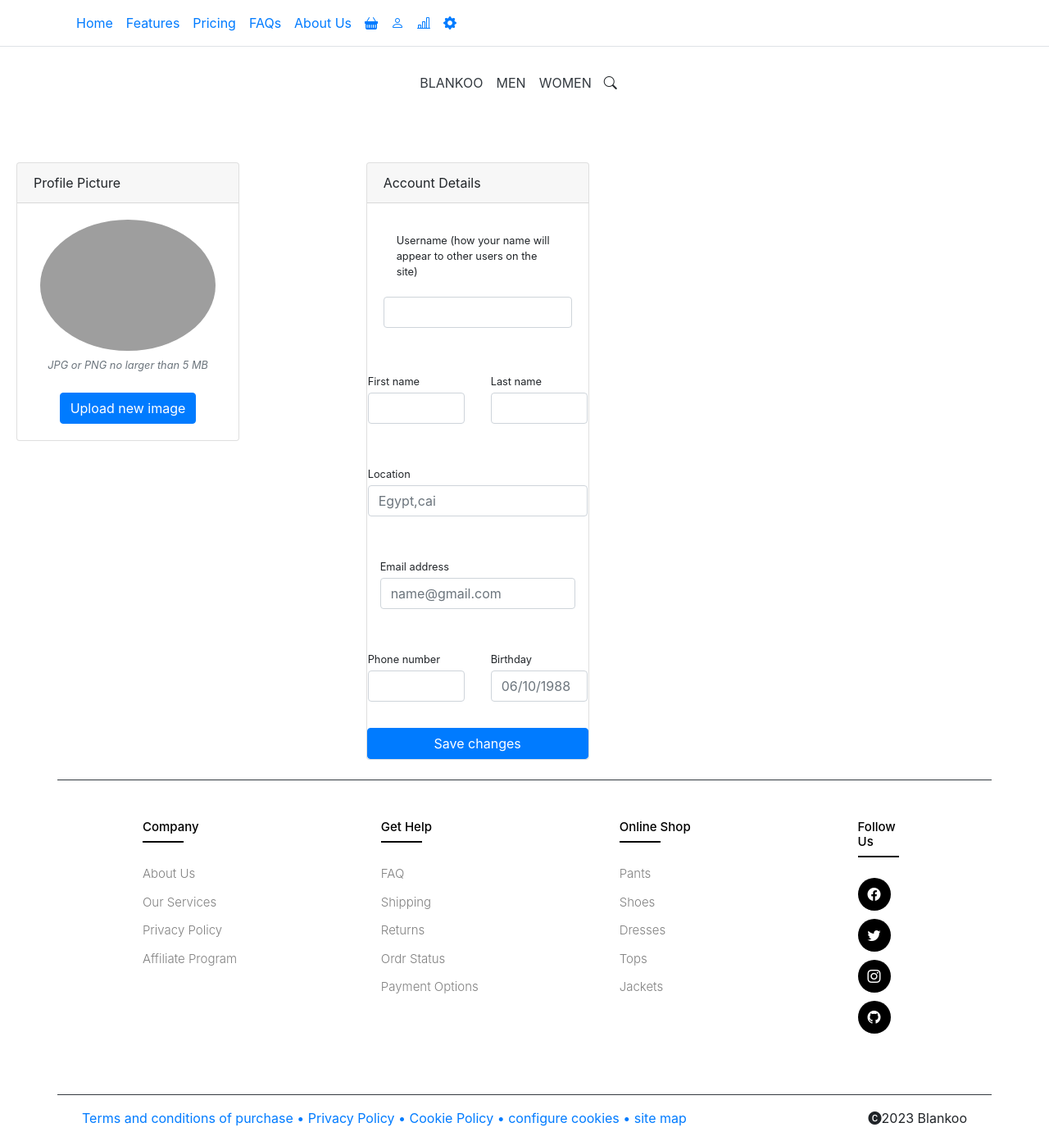
After one commit to zayaty750/Ecommerce-Final, a Node server app: template views/profile.ejs in a window 1280 px wide. The commit adds this page. Shown: the whole page at 82% size. Run offline with Node 20, Linux system fonts and the light colour scheme; the template is opened without the code that fills it, so the values that code supplies are empty; some libraries are stand-ins or nearby versions; grey boxes are pictures that could not be loaded.

Commit message:
updated by nour

```diff
--- /dev/null
+++ b/public/Style/profile.css
@@ -0,0 +1,43 @@
+body{margin-top:20px;
+    background-color:#f2f6fc;
+    color:#69707a;
+    }
+    .img-account-profile{
+        height: 10rem;
+    }
+    /* //y7otaha fe circle */
+    .circle{
+        border-radius: 100%;
+    }
+    /* .card{
+        box-shadow: red;
+    } */
+    /* profilepic and account details */
+    card .card-header{
+        font-weight: 500;
+    }
+
+    .card-header{
+        padding: 1rem 1.35rem;
+    margin-bottom: 0;
+    background-color: rgba(33, 40, 50, 0.03);
+    border-bottom: 1px solid rgba(33, 40, 50, 0.125);
+    }
+    /* form-control el gowaha el amakn el hkteb feha */
+    .form-control {
+        display: block;
+        width: 100%;
+        padding: 0.875rem 1.125rem;
+        font-size: 0.875rem;
+        font-weight: 400;
+        line-height: 1;
+        color: #69707a;
+         background-color: #fff;
+         background-clip: padding-box;
+        border: 1px solid #c5ccd6;
+        -webkit-appearance: none;
+        -moz-appearance: none;
+        appearance: none;
+        border-radius: 0.35rem;
+        transition: border-color 0.15s ease-in-out, box-shadow 0.15s ease-in-out;
+    }
--- a/views/partials/Head.ejs
+++ b/views/partials/Head.ejs
@@ -7,6 +7,7 @@
     <link rel="stylesheet" href="/Style/bootstrap.v0.5.css">
     <link rel="stylesheet" href="/Style/boxicons.css">
     <link rel="stylesheet" href="/Style/Style.css">
+    <link rel="stylesheet" href="/Style/profile.css">
     <link rel="stylesheet" href="https://cdn.jsdelivr.net/npm/bootstrap@4.0.0/dist/css/bootstrap.min.css" integrity="sha384-Gn5384xqQ1aoWXA+058RXPxPg6fy4IWvTNh0E263XmFcJlSAwiGgFAW/dAiS6JXm" crossorigin="anonymous">
     <script src="/java/script.js"></script>
     <script src="src/js/bootstrap.min.js"></script>
--- /dev/null
+++ b/views/profile.ejs
@@ -0,0 +1,100 @@
+<!DOCTYPE html>
+<html lang="en">
+<head>
+    <%- include("./partials/Head.ejs") %>
+</head>
+<body>
+    <%- include("./partials/Nav.ejs") %>
+
+    <section class="container-fluid mt-5" >
+        <div class="row">
+            <div class="col-md-4 col-12">
+                <!-- Profile picture card-->
+                <div class="card mb-4 mb-xl-0">
+                    <div class="card-header">Profile Picture</div>
+                    <div class="card-body text-center">
+                        <img class="img-account-profile  circle mb-2"
+                            src="http://bootdey.com/img/Content/avatar/avatar1.png" alt="">
+                        <div class="small font-italic text-muted mb-4">JPG or PNG no larger than 5 MB</div>
+                        <!-- Profile picture button-->
+                        <button class="btn btn-primary" type="button">Upload new image</button>
+                    </div>
+                </div>
+            </div>
+            <div class="col-md-8 col-12">
+                <!-- Account details card-->
+                <div class="card mb-4">
+                    <div class="card-header">Account Details</div>
+                    <div class="card-body">
+
+                        <form action="">
+                            <div class="mb-3">
+                                <label class="small mb-1 p-3" for="inputUsername">Username (how your name will appear to other
+                                    users on the site)</label>
+                                <input class="form-control" id="inputUsername" type="text"
+                                    value="">
+                            </div>
+
+                    </div>
+                    <!-- Form Row-->
+                    <div class="row gx-3 mb-3">
+                        <!-- Form Group (first name)-->
+                        <div class="col-md-6 p-3">
+                            <label class="small mb-1 " for="inputFirstName">First name</label>
+                            <input class="form-control" id="inputFirstName" type="text"
+                                value=" ">
+                        </div>
+                        <!-- Form Group (last name)-->
+                        <div class="col-md-6 p-3">
+                            <label class="small mb-1" for="inputLastName">Last name</label>
+                            <input class="form-control" id="inputLastName" type="text"
+                                value=" ">
+                        </div>
+                    </div>
+                    <!-- Form Row        -->
+                    <div class="row gx-3 mb-3">
+
+
+                        <!--   (location)-->
+                        <div class="col-md-12 p-3">
+                            <label class="small mb-1 " for="inputLocation">Location</label>
+                            <input class="form-control " id="inputLocation" type="text" placeholder="Egypt,cai"
+                                >
+                        </div>
+                    </div>
+                    <!--   (email address)-->
+                    <div class="mb-3 p-3">
+                        <label class="small mb-1" for="inputEmailAddress">Email address</label>
+                        <input class="form-control" id="inputEmailAddress" type="email"
+                         placeholder="name@gmail.com">
+                    </div>
+                    <!-- Form Row-->
+                    <div class="row gx-3 mb-3 ">
+                        <!-- F (phone number)-->
+                        <div class="col-md-6 p-3">
+                            <label class="small mb-1" for="inputPhone">Phone number</label>
+                            <input class="form-control" id="inputPhone" type="tel" value=" ">
+                        </div>
+                        <!-- Form Group (birthday)-->
+                        <div class="col-md-6 p-3">
+                            <label class="small mb-1" for="inputBirthday">Birthday</label>
+                            <input class="form-control" id="inputBirthday" type="text" name="birthday"
+                                placeholder="06/10/1988">
+                        </div>
+                    </div>
+                    <!-- Save changes button-->
+                    <button class="btn btn-primary" type="button">Save changes</button>
+                    </form>
+                </div>
+            </div>
+        </div>
+    </section>
+
+
+
+     <!-- end -->
+     <%- include("./partials/Top_Function.ejs") %>
+     <%- include("./partials/Footer.ejs") %>
+
+</body>
+</html>
```
